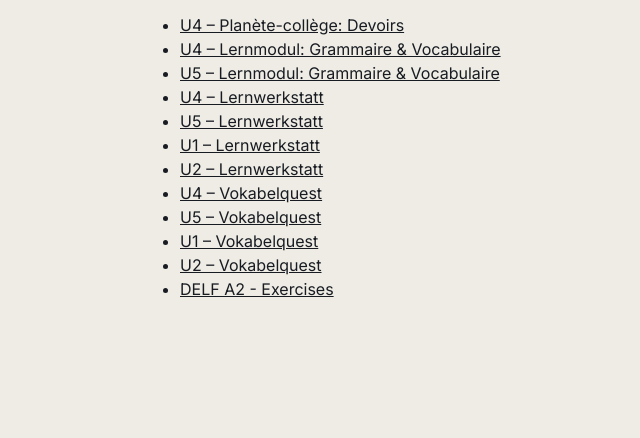
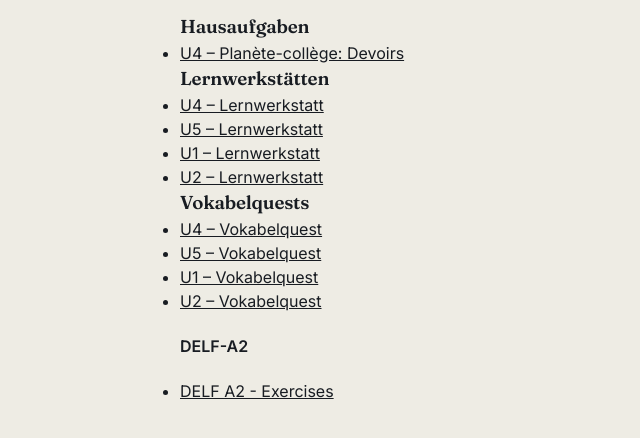
Before and after one commit to erikeising/Lernmodule, a plain HTML site: page franzoesisch/jgs9/index.html in a window 1280 px wide. Shown: the part 184-622 px from the top of the page, without its empty margins (64-704 px from the left). Drawn offline with Linux system fonts and the light colour scheme.

Commit message:
Update index.html

```diff
--- a/franzoesisch/jgs9/index.html
+++ b/franzoesisch/jgs9/index.html
@@ -13,19 +13,19 @@
   <h1>JGS 9</h1>
 
 <ul>
+  <h3>Hausaufgaben</h3>
 <li><a href="U4_Planete-college_Devoirs.html">U4 – Planète-collège: Devoirs</a></li>
-<li><a href="U4_Grammatik-Vokabeltrainer.html">U4 – Lernmodul: Grammaire & Vocabulaire</a></li>
-<li><a href="U5_Lernmodul_Grammaire_Vocabulaire.html">U5 – Lernmodul: Grammaire & Vocabulaire</a></li>
+  <h3>Lernwerkstätten</h3>
 <li><a href="F_JGS9_U4-Lernwerkstatt.html">U4 – Lernwerkstatt</a></li>
 <li><a href="F_JGS9_U5-Lernwerkstatt.html">U5 – Lernwerkstatt</a></li>
 <li><a href="F_JGS9_U1-Lernwerkstatt.html">U1 – Lernwerkstatt</a></li>
 <li><a href="F_JGS9_U2-Lernwerkstatt.html">U2 – Lernwerkstatt</a></li>
-
+<h3>Vokabelquests</h3>
 <li><a href="F_JGS9_U4_Vokabelquest_audio">U4 – Vokabelquest</a></li>
 <li><a href="F_JGS9_U5_Vokabelquest_audio">U5 – Vokabelquest</a></li>
 <li><a href="F_JGS9_U1-Vokabelquest.html">U1 – Vokabelquest</a></li>
 <li><a href="F_JGS9_U2-Vokabelquest.html">U2 – Vokabelquest</a></li>
-
+<h4>DELF-A2</h4>
 <li><a href="F_DELF_A2_Entrainement_audio.html">DELF A2 - Exercises</a></li>
 
 </ul>
```
